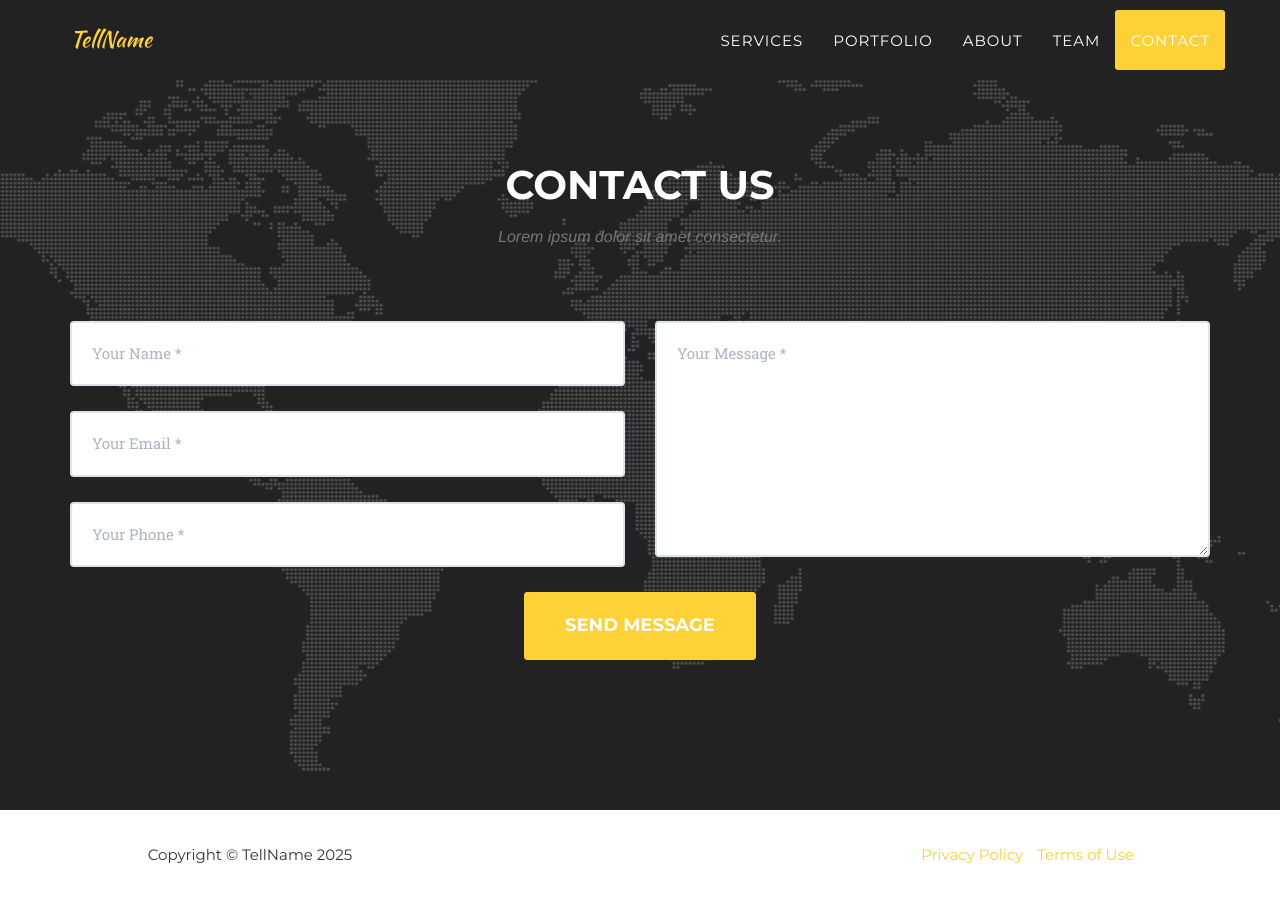
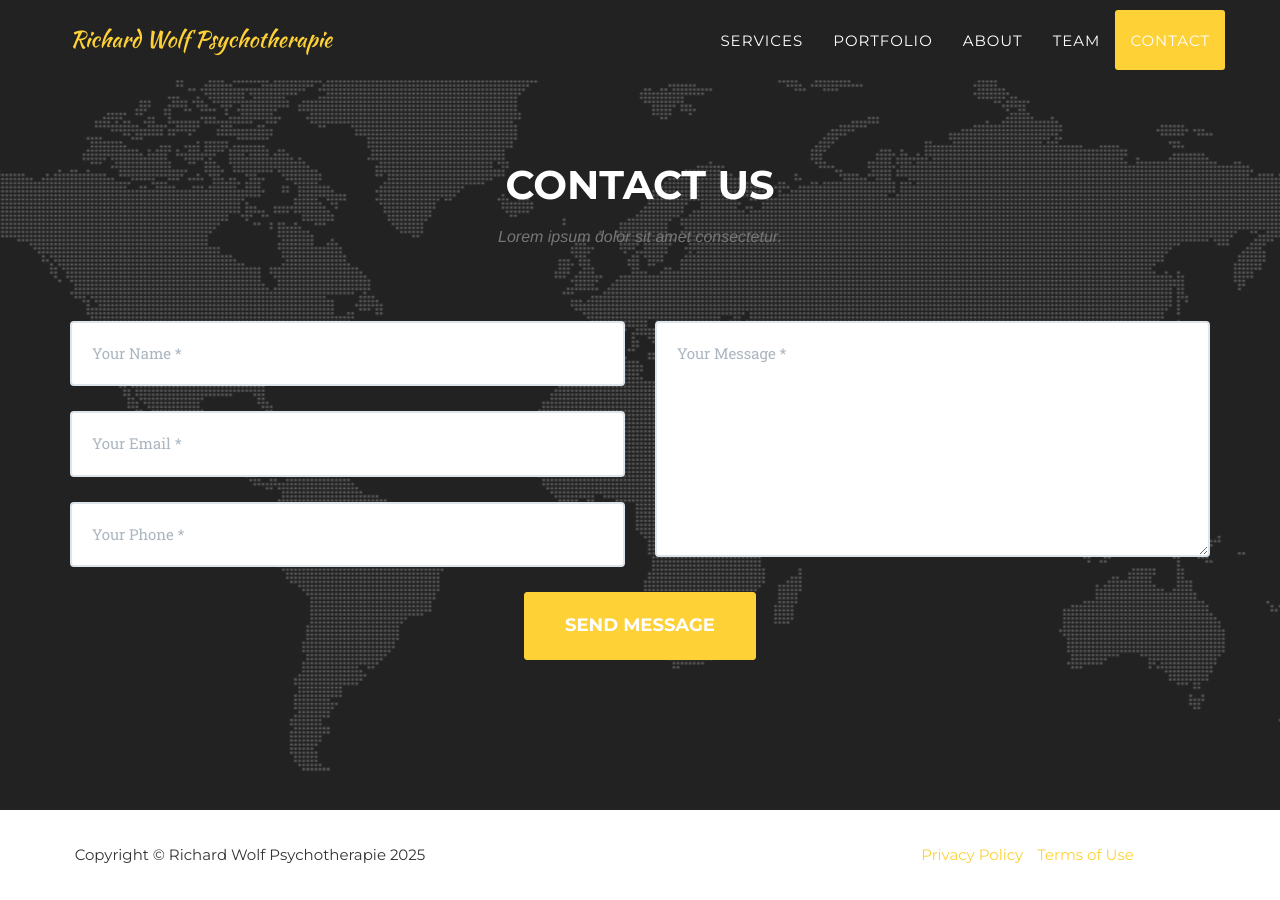
Before and after one commit to HappyTraum/tellname, a Jekyll site: the page built from index.html, in a window 1280 px wide and 900 px high, scrolled down 5226 px. Built offline with Jekyll 4.4.1, drawn with Linux system fonts in a browser that asks for light colours; some web fonts are replaced.

Commit message:
Update _config.yml

```diff
--- a/_config.yml
+++ b/_config.yml
@@ -1,5 +1,5 @@
-title: TellName
-description: A customized site using the Agency Jekyll Theme
+title: Richard Wolf Psychotherapie
+description: Psychotherapeut in Ausbildung unter Supervision
 email: your@email.com
 baseurl: "" # leave this empty unless you're in a subfolder
 url: "https://happytraum.github.io/tellname/"
```
